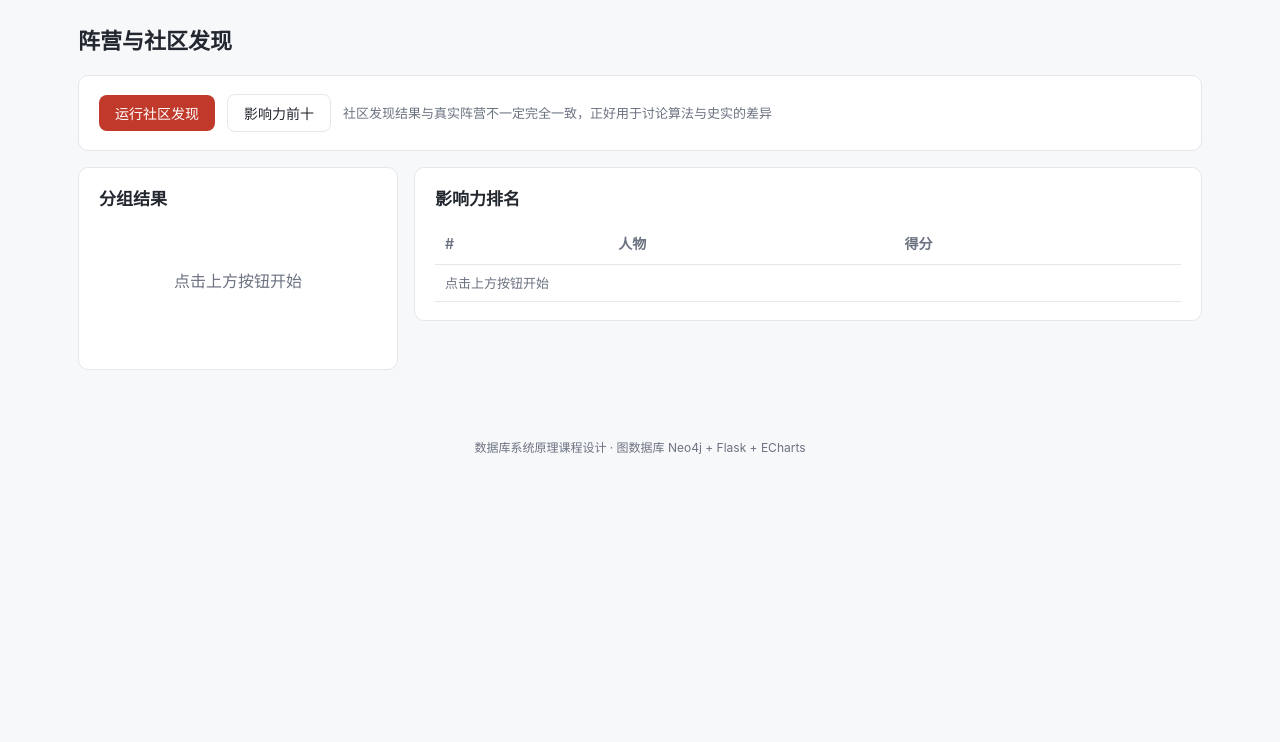
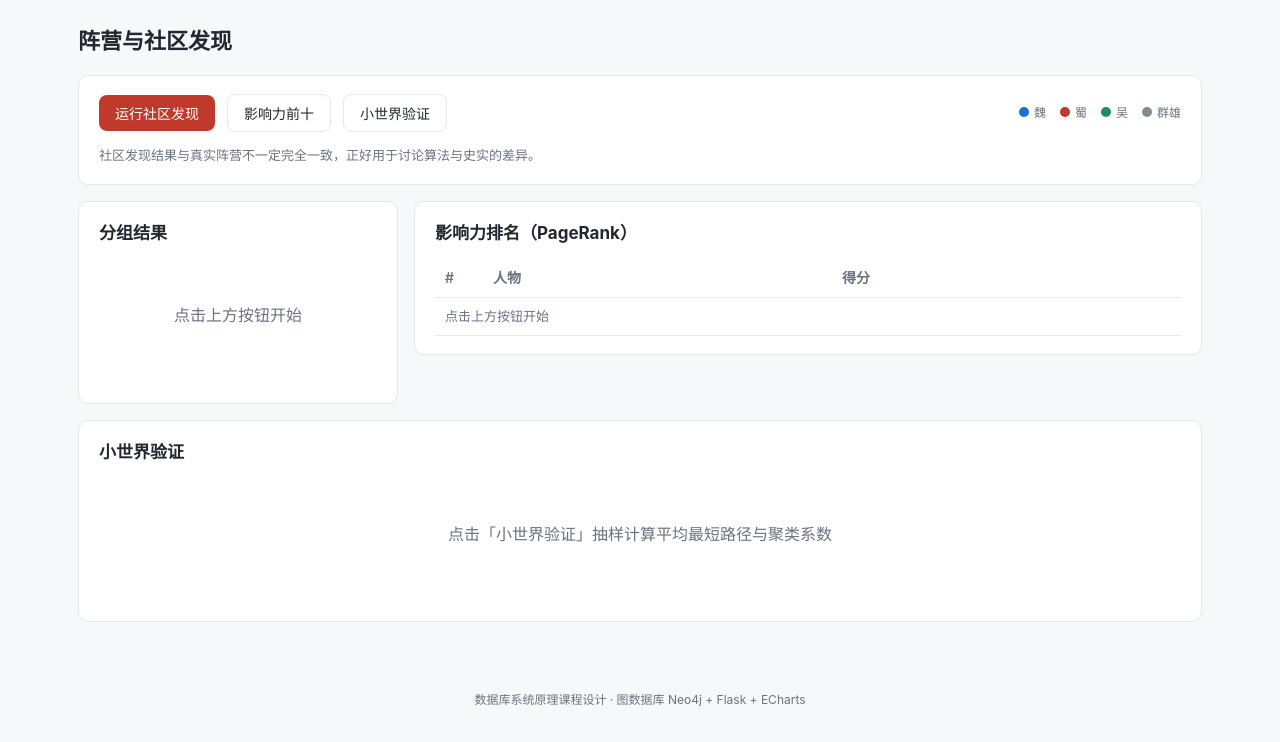
Before and after one commit to GreenTea-hub/DBproject, a Flask app: page /factions in a window 1280 px wide. Shown: the part 58-800 px from the top of the page. Run offline with Flask 3, Linux system fonts and the light colour scheme.

Commit message:
feat：图渲染统一封装，补工具栏/阵营配色/路径图/小世界入口，修复关系表字段读取

```diff
--- a/static/css/style.css
+++ b/static/css/style.css
@@ -102,11 +102,73 @@ button.ghost { background: #fff; color: var(--text); border: 1px solid var(--lin
 .tag.wu { background: var(--wu); }
 .tag.qun { background: var(--qun); }
 
-.chart { width: 100%; height: 560px; background: var(--card); border: 1px solid var(--line); border-radius: var(--radius); }
+.chart {
+  width: 100%;
+  height: 560px;
+  background: var(--card);
+  border: 1px solid var(--line);
+  border-radius: var(--radius);
+  position: relative;           /* 工具栏定位基准 */
+  overflow: hidden;
+}
 .chart.small { height: 380px; }
+.chart:fullscreen { height: 100vh; border: none; border-radius: 0; background: #fff; }
+
+/* 关系图右上角工具栏，由 static/js/graph.js 自动注入 */
+.graph-toolbar {
+  position: absolute;
+  top: 10px;
+  right: 10px;
+  z-index: 5;
+  display: flex;
+  gap: 6px;
+  padding: 4px;
+  background: rgba(255, 255, 255, .92);
+  border: 1px solid var(--line);
+  border-radius: 8px;
+  backdrop-filter: blur(4px);
+}
+.graph-toolbar button {
+  padding: 4px 9px;
+  font-size: 12px;
+  line-height: 1.4;
+  border-radius: 6px;
+  background: #fff;
+  color: var(--muted);
+  border: 1px solid var(--line);
+}
+.graph-toolbar button:hover { color: var(--text); border-color: #c7cbd1; }
+@media (max-width: 700px) {
+  .graph-toolbar { flex-wrap: wrap; max-width: 140px; }
+  .chart { height: 420px; }
+}
+
+/* 指标卡片（小世界、图规模等） */
+.stats { display: grid; grid-template-columns: repeat(3, 1fr); gap: 12px; }
+@media (max-width: 700px) { .stats { grid-template-columns: 1fr; } }
+.stat { border: 1px solid var(--line); border-radius: 8px; padding: 12px 14px; background: #fff; }
+.stat .k { font-size: 12px; color: var(--muted); }
+.stat .v { font-size: 22px; font-weight: 700; line-height: 1.35; }
+
+/* 阵营色点说明 */
+.swatches { display: flex; flex-wrap: wrap; gap: 14px; align-items: center; }
+.swatches span { font-size: 12px; color: var(--muted); }
+.swatch { display: inline-block; width: 10px; height: 10px; border-radius: 50%; margin-right: 5px; }
+.swatch.wei { background: var(--wei); }
+.swatch.shu { background: var(--shu); }
+.swatch.wu { background: var(--wu); }
+.swatch.qun { background: var(--qun); }
 
 .muted { color: var(--muted); font-size: 13px; }
 .empty { color: var(--muted); text-align: center; padding: 40px 0; }
+
+/* 关系表：前几列定宽不换行，出处列超长省略（悬停看全文） */
+table.rel { table-layout: fixed; }
+table.rel th:nth-child(1), table.rel td:nth-child(1) { width: 96px; }
+table.rel th:nth-child(2), table.rel td:nth-child(2) { width: 72px; }
+table.rel th:nth-child(3), table.rel td:nth-child(3) { width: 64px; }
+table.rel th, table.rel td { white-space: nowrap; }
+table.rel td.evidence { overflow: hidden; text-overflow: ellipsis; }
 table { width: 100%; border-collapse: collapse; font-size: 14px; }
 th, td { text-align: left; padding: 8px 10px; border-bottom: 1px solid var(--line); }
 th { color: var(--muted); font-weight: 600; }
--- a/static/js/graph.js
+++ b/static/js/graph.js
@@ -1,97 +1,282 @@
 /* 全组唯一的图渲染函数。负责人：P5。
+ *
  * 所有出图接口返回的都是 7.4 节的结构：{nodes, links, categories}，
  * 因此五个人的接口都调用这一个函数，不要各写一套 ECharts 配置。
+ *
+ * 对外只暴露四个函数：
+ *   renderGraph(domId, payload, opts)  画关系图（含工具栏、阵营配色、点击聚焦）
+ *   renderPath(domId, pathData)        画最短路结果（端点加重）
+ *   graphAction(domId, action)         工具栏动作，一般不用手动调
+ *   disposeGraph(domId)                页面卸载时释放实例
  */
 
 const FACTION_COLORS = { '魏': '#1f6fd0', '蜀': '#c0392b', '吴': '#1e8e5a', '群雄': '#7f8c8d' };
 
-let _chart = null;
+const GRAPH_ACTION_LABEL = {
+  reset: '重置视图',
+  zoomIn: '放大',
+  zoomOut: '缩小',
+  export: '导出 PNG',
+  fullscreen: '全屏',
+};
+
+/* domId -> ECharts 实例。复用实例，避免每次刷新都 dispose 造成闪烁和缩放丢失 */
+const _charts = new Map();
+
+let _resizeBound = false;
+let _resizeTimer = null;
+
+function _factionColor(name) {
+  return FACTION_COLORS[name] || FACTION_COLORS['群雄'];
+}
+
+/** 容器尺寸变化后统一重排所有图（只绑定一次，避免每次渲染叠加监听器） */
+function _bindGlobalResize() {
+  if (_resizeBound) return;
+  _resizeBound = true;
+
+  const resizeAll = () => _charts.forEach(chart => chart && !chart.isDisposed() && chart.resize());
+  window.addEventListener('resize', () => {
+    clearTimeout(_resizeTimer);
+    _resizeTimer = setTimeout(resizeAll, 120);
+  });
+  document.addEventListener('fullscreenchange', () => setTimeout(resizeAll, 80));
+}
+
+/** 工具栏：注入到图表容器内部，模板无需改动 */
+function _ensureToolbar(el, domId) {
+  let bar = el.querySelector('.graph-toolbar');
+  if (!bar) {
+    bar = document.createElement('div');
+    bar.className = 'graph-toolbar';
+    el.appendChild(bar);
+  }
+  bar.innerHTML = Object.entries(GRAPH_ACTION_LABEL)
+    .map(([act, text]) => `<button type="button" class="ghost" data-act="${act}">${text}</button>`)
+    .join('');
+  bar.onclick = ev => {
+    const btn = ev.target.closest('button[data-act]');
+    if (btn) graphAction(domId, btn.dataset.act);
+  };
+  return bar;
+}
+
+function _buildNodes(payload) {
+  return (payload.nodes || []).map(n => {
+    const id = n.id || n.label || n.name;
+    const value = Number(n.value) || 1;
+    const node = {
+      id,
+      name: n.label || n.name || id,
+      category: n.category || '群雄',
+      value,
+      symbolSize: n.symbolSize || (16 + Math.min(26, value * 1.5)),
+      itemStyle: n.itemStyle || {},
+      // 名字写在节点右侧并加白色描边，避免压在深色圆点上读不清
+      label: {
+        show: true,
+        position: 'right',
+        fontSize: 12,
+        color: '#23272f',
+        textBorderColor: 'rgba(255,255,255,.9)',
+        textBorderWidth: 2,
+      },
+    };
+    if (n.x !== undefined && n.y !== undefined) { node.x = n.x; node.y = n.y; }
+    return node;
+  });
+}
+
+function _buildLinks(payload) {
+  return (payload.links || []).map(l => ({
+    source: l.source,
+    target: l.target,
+    value: Number(l.value) || 1,
+    label: { show: !!l.label, formatter: l.label || '', fontSize: 10, color: '#6b7280' },
+    lineStyle: Object.assign(
+      { width: Math.max(1, Math.min(4, (Number(l.value) || 1) / 25)), curveness: 0.08 },
+      l.lineStyle || {},
+    ),
+  }));
+}
+
+/* 力导向参数随节点数自适应：节点少时斥力大一些，否则整张图会挤在容器中央一小团 */
+function _forceBySize(count) {
+  if (count <= 8) return { repulsion: 620, edgeLength: [110, 200], gravity: 0.06 };
+  if (count <= 20) return { repulsion: 420, edgeLength: [90, 180], gravity: 0.07 };
+  return { repulsion: 260, edgeLength: [70, 150], gravity: 0.09 };
+}
+
+function _buildOption(payload, opts) {
+  const nodes = _buildNodes(payload);
+  const links = _buildLinks(payload);
+  const categories = (payload.categories || []).map(c => ({
+    name: c.name,
+    itemStyle: { color: _factionColor(c.name) },
+  }));
+  const legendData = opts.legend === false ? [] : categories.map(c => c.name);
+  const layout = opts.layout || 'force';
+
+  const series = {
+    type: 'graph',
+    layout,
+    roam: true,
+    draggable: true,
+    zoom: opts.zoom || 1,
+    categories,
+    data: nodes,
+    links,
+    emphasis: { focus: 'adjacency', lineStyle: { width: 3 } },
+    blur: { itemStyle: { opacity: 0.25 }, lineStyle: { opacity: 0.1 } },
+    lineStyle: { color: '#c7cbd1', opacity: 0.8, width: 1.2 },
+  };
+  if (layout === 'force') series.force = _forceBySize(nodes.length);
+
+  return {
+    tooltip: {
+      confine: true,
+      formatter: params => {
+        if (params.dataType === 'edge') {
+          const type = (params.data.label && params.data.label.formatter) || '未知';
+          return `${params.data.source} — ${params.data.target}<br/>关系：${type}<br/>权重：${params.data.value}`;
+        }
+        return `<strong>${params.name}</strong><br/>阵营：${params.data.category}<br/>关系数：${params.data.value}`;
+      },
+    },
+    legend: legendData.length
+      ? [{
+          data: legendData, bottom: 4, icon: 'circle', itemWidth: 10, itemHeight: 10,
+          textStyle: { color: '#6b7280', fontSize: 12 },
+        }]
+      : undefined,
+    series: [series],
+  };
+}
 
 /**
+ * 画关系图。
  * @param {string} domId   容器元素 id
  * @param {object} payload {nodes, links, categories}
- * @param {object} opts    {height, onNodeClick}
+ * @param {object} opts    {onNodeClick, zoom, toolbar}
  */
 function renderGraph(domId, payload, opts = {}) {
   const el = document.getElementById(domId);
   if (!el) return null;
+
   if (typeof echarts === 'undefined') {
-    el.innerHTML = '<p class="empty">ECharts 未加载，请检查 static/vendor/ 或网络连接</p>';
+    el.innerHTML = '<p class="empty">ECharts 未加载：请确认 static/vendor/echarts.min.js 存在</p>';
     return null;
   }
 
-  const nodes = (payload.nodes || []).map(n => ({
-    id: n.id,
-    name: n.label || n.id,
-    category: n.category || '群雄',
-    value: n.value || 1,
-    symbolSize: 12 + Math.min(30, (n.value || 1) * 2),
-    label: { show: true, fontSize: 12 },
+  if (!payload || !(payload.nodes || []).length) {
+    disposeGraph(domId);
+    el.innerHTML = '<p class="empty">当前条件下没有可展示的人物</p>';
+    return null;
+  }
+
+  _bindGlobalResize();
+
+  // 复用已有实例：只更新数据，保留用户的拖拽与缩放
+  let chart = echarts.getInstanceByDom(el);
+  if (!chart || chart.isDisposed()) {
+    el.innerHTML = '';
+    chart = echarts.init(el, null, { renderer: 'canvas' });
+  }
+  _charts.set(domId, chart);
+
+  chart.setOption(_buildOption(payload, opts), true);
+
+  if (opts.toolbar !== false) _ensureToolbar(el, domId);
+
+  chart.off('click');
+  chart.on('click', params => {
+    if (params.dataType !== 'node') return;
+    if (opts.onNodeClick) {
+      opts.onNodeClick(params.name, params.data);
+      return;
+    }
+    // 没有跳转需求时：点击节点聚焦其邻居
+    chart.dispatchAction({ type: 'focusNodeAdjacency', seriesIndex: 0, dataIndex: params.dataIndex });
+  });
+
+  // 点空白处取消聚焦
+  chart.getZr().off('click');
+  chart.getZr().on('click', ev => {
+    if (!ev.target) chart.dispatchAction({ type: 'unfocusNodeAdjacency', seriesIndex: 0 });
+  });
+
+  return chart;
+}
+
+/** 路径结果：横向排成一条链，起点红、终点蓝，边统一描粗 */
+function renderPath(domId, pathData) {
+  const names = (pathData && pathData.nodes) || [];
+  if (!names.length) return null;
+
+  const el = document.getElementById(domId);
+  const width = (el && el.clientWidth) || 900;
+  const height = (el && el.clientHeight) || 560;
+  const last = names.length - 1;
+  const padX = Math.max(100, width * 0.12);
+  const step = last > 0 ? (width - padX * 2) / last : 0;
+  const y = Math.round(height / 2);
+
+  const nodes = names.map((name, i) => ({
+    id: name,
+    label: name,
+    category: '群雄',
+    value: 1,
+    x: Math.round(padX + step * i),
+    y,
+    symbolSize: i === 0 || i === last ? 36 : 26,
+    itemStyle: i === 0
+      ? { color: '#c0392b', borderColor: '#8e2a20', borderWidth: 2 }
+      : (i === last ? { color: '#1f6fd0', borderColor: '#15508f', borderWidth: 2 } : {}),
   }));
 
-  const links = (payload.links || []).map(l => ({
-    source: l.source,
-    target: l.target,
-    value: l.value,
-    label: { show: true, formatter: l.label || '', fontSize: 10, color: '#6b7280' },
-    lineStyle: { width: Math.max(1, Math.min(4, (l.value || 1) / 25)), curveness: 0.08 },
+  const links = names.slice(1).map((name, i) => ({
+    source: names[i],
+    target: name,
+    value: 100,
+    label: '',
+    lineStyle: { width: 3.5, color: '#c0392b', curveness: 0 },
   }));
 
-  const categories = (payload.categories || []).map(c => ({
-    name: c.name,
-    itemStyle: { color: FACTION_COLORS[c.name] || FACTION_COLORS['群雄'] },
-  }));
-
-  if (_chart) _chart.dispose();
-  _chart = echarts.init(el, null, { renderer: 'canvas' });
-
-  _chart.setOption({
-    tooltip: {
-      formatter: params => {
-        if (params.dataType === 'edge') {
-          return `${params.data.source} — ${params.data.target}<br/>${params.data.label.formatter || ''}`;
-        }
-        return `${params.name}`;
-      },
-    },
-    legend: [{ data: categories.map(c => c.name), bottom: 0 }],
-    series: [{
-      type: 'graph',
-      layout: 'force',
-      roam: true,
-      draggable: true,
-      categories,
-      data: nodes,
-      links,
-      force: { repulsion: 260, edgeLength: [60, 140], gravity: 0.08 },
-      emphasis: { focus: 'adjacency', lineStyle: { width: 3 } },
-      lineStyle: { color: '#c7cbd1', opacity: 0.8 },
-    }],
-  });
-
-  if (opts.onNodeClick) {
-    _chart.on('click', params => {
-      if (params.dataType === 'node') opts.onNodeClick(params.name);
-    });
-  }
-
-  window.addEventListener('resize', () => _chart && _chart.resize());
-  return _chart;
+  return renderGraph(
+    domId,
+    { nodes, links, categories: [] },
+    { layout: 'none', legend: false, toolbar: true },
+  );
 }
 
-/** 路径结果高亮：把接口返回的节点序列画成一条粗线 */
-function renderPath(domId, pathData) {
-  const names = pathData.nodes || [];
-  const nodes = names.map((n, i) => ({
-    name: n,
-    category: i === 0 || i === names.length - 1 ? '蜀' : '群雄',
-    symbolSize: i === 0 || i === names.length - 1 ? 34 : 24,
-    label: { show: true, fontSize: 12 },
-  }));
-  const links = names.slice(1).map((n, i) => ({
-    source: names[i],
-    target: n,
-    lineStyle: { width: 3, color: '#c0392b' },
-  }));
-  return renderGraph(domId, { nodes, links, categories: [{ name: '蜀' }, { name: '群雄' }] });
+/** 工具栏动作 */
+function graphAction(domId, action) {
+  const el = document.getElementById(domId);
+  const chart = _charts.get(domId);
+  if (!el || !chart || chart.isDisposed()) return;
+
+  if (action === 'reset') {
+    chart.setOption({ series: [{ zoom: 1 }] });
+    chart.dispatchAction({ type: 'unfocusNodeAdjacency', seriesIndex: 0 });
+    chart.resize();
+  } else if (action === 'zoomIn' || action === 'zoomOut') {
+    const zoom = (chart.getOption().series[0].zoom || 1);
+    const next = action === 'zoomIn' ? Math.min(4, zoom * 1.25) : Math.max(0.35, zoom / 1.25);
+    chart.setOption({ series: [{ zoom: next }] });
+  } else if (action === 'export') {
+    const url = chart.getDataURL({ type: 'png', pixelRatio: 2, backgroundColor: '#ffffff' });
+    const link = document.createElement('a');
+    link.href = url;
+    link.download = `人物关系图-${new Date().toISOString().slice(0, 19).replace(/[:T]/g, '')}.png`;
+    link.click();
+  } else if (action === 'fullscreen') {
+    if (document.fullscreenElement) document.exitFullscreen();
+    else if (el.requestFullscreen) el.requestFullscreen();
+  }
 }
+
+function disposeGraph(domId) {
+  const chart = _charts.get(domId);
+  if (chart && !chart.isDisposed()) chart.dispose();
+  _charts.delete(domId);
+}
--- a/templates/factions.html
+++ b/templates/factions.html
@@ -5,11 +5,22 @@
 <h1>阵营与社区发现</h1>
 
 <div class="card">
-  <div class="row">
-    <button id="btn-community">运行社区发现</button>
-    <button class="ghost" id="btn-pagerank">影响力前十</button>
-    <span class="muted" id="hint">社区发现结果与真实阵营不一定完全一致，正好用于讨论算法与史实的差异</span>
+  <div class="row" style="justify-content:space-between;">
+    <div class="row">
+      <button id="btn-community">运行社区发现</button>
+      <button class="ghost" id="btn-pagerank">影响力前十</button>
+      <button class="ghost" id="btn-smallworld">小世界验证</button>
+    </div>
+    <div class="swatches">
+      <span><i class="swatch wei"></i>魏</span>
+      <span><i class="swatch shu"></i>蜀</span>
+      <span><i class="swatch wu"></i>吴</span>
+      <span><i class="swatch qun"></i>群雄</span>
+    </div>
   </div>
+  <p class="muted" id="hint" style="margin-bottom:0;">
+    社区发现结果与真实阵营不一定完全一致，正好用于讨论算法与史实的差异。
+  </p>
 </div>
 
 <div class="grid" style="margin-top:16px;">
@@ -18,11 +29,18 @@
     <div id="groups"><p class="empty">点击上方按钮开始</p></div>
   </div>
   <div class="card">
-    <h2 style="margin-top:0;">影响力排名</h2>
+    <h2 style="margin-top:0;">影响力排名（PageRank）</h2>
     <table>
-      <thead><tr><th>#</th><th>人物</th><th>得分</th></tr></thead>
+      <thead><tr><th style="width:48px;">#</th><th>人物</th><th>得分</th></tr></thead>
       <tbody id="rank-body"><tr><td colspan="3" class="muted">点击上方按钮开始</td></tr></tbody>
     </table>
+  </div>
+</div>
+
+<div class="card" style="margin-top:16px;">
+  <h2 style="margin-top:0;">小世界验证</h2>
+  <div id="smallworld">
+    <p class="empty">点击「小世界验证」抽样计算平均最短路径与聚类系数</p>
   </div>
 </div>
 {% endblock %}
@@ -31,11 +49,14 @@
 <script>
   document.getElementById('btn-community').onclick = async () => {
     const box = document.getElementById('groups');
+    box.innerHTML = '<p class="empty">计算中…</p>';
     try {
       const data = await apiGet('/api/stats/communities');
+      if (!data.items.length) { box.innerHTML = '<p class="empty">当前图规模过小，无法分组</p>'; return; }
       box.innerHTML = data.items.map(g => `
-        <p><strong>社区 ${esc(g.community)}</strong>（${g.members.length} 人）</p>
-        <p class="muted">${esc(g.members.join('、'))}</p>`).join('');
+        <p style="margin:10px 0 0;"><strong>社区 ${esc(g.community)}</strong>
+          <span class="muted">（${g.members.length} 人）</span></p>
+        <p class="muted" style="margin:2px 0 0;">${esc(g.members.join('、'))}</p>`).join('');
     } catch (err) {
       box.innerHTML = `<p class="empty">${esc(err.message)}</p>`;
     }
@@ -43,15 +64,40 @@
 
   document.getElementById('btn-pagerank').onclick = async () => {
     const body = document.getElementById('rank-body');
+    body.innerHTML = '<tr><td colspan="3" class="muted">计算中…</td></tr>';
     try {
       const data = await apiGet('/api/stats/pagerank', { limit: 10 });
-      body.innerHTML = data.items.map((r, i) => `
-        <tr><td>${i + 1}</td>
-        <td><a href="/person/${encodeURIComponent(r.name)}">${esc(r.name)}</a></td>
-        <td>${esc(r.score)}</td></tr>`).join('');
+      body.innerHTML = data.items.length
+        ? data.items.map((r, i) => `
+          <tr><td>${i + 1}</td>
+          <td><a href="/person/${encodeURIComponent(r.name)}">${esc(r.name)}</a></td>
+          <td>${esc(typeof r.score === 'number' ? r.score.toFixed(4) : r.score)}</td></tr>`).join('')
+        : '<tr><td colspan="3" class="muted">暂无数据</td></tr>';
     } catch (err) {
       body.innerHTML = `<tr><td colspan="3" class="muted">${esc(err.message)}</td></tr>`;
     }
   };
+
+  document.getElementById('btn-smallworld').onclick = async () => {
+    const box = document.getElementById('smallworld');
+    box.innerHTML = '<p class="empty">抽样计算中…</p>';
+    try {
+      const data = await apiGet('/api/stats/smallworld', { sample: 50 });
+      const avg = typeof data.avg_path === 'number' ? data.avg_path.toFixed(2) : (data.avg_path ?? '—');
+      const clu = typeof data.clustering === 'number' ? data.clustering.toFixed(3) : (data.clustering ?? '—');
+      box.innerHTML = `
+        <div class="stats">
+          <div class="stat"><div class="k">平均最短路径</div><div class="v">${esc(avg)}</div></div>
+          <div class="stat"><div class="k">平均聚类系数</div><div class="v">${esc(clu)}</div></div>
+          <div class="stat"><div class="k">抽样人数</div><div class="v">${esc(data.sample ?? '—')}</div></div>
+        </div>
+        <p class="muted" style="margin-bottom:0;">
+          平均路径短、聚类系数高，说明人物网络具备小世界特征：少数关键人物把各阵营连在一起。
+          ${data.mocked ? '（当前为占位数据，接入真实库后由 P4 的 Cypher/GDS 计算）' : ''}
+        </p>`;
+    } catch (err) {
+      box.innerHTML = `<p class="empty">${esc(err.message)}</p>`;
+    }
+  };
 </script>
 {% endblock %}
```
Also changed, not shown: templates/path.html (+15 -5 lines), templates/person.html (+18 -14 lines).
